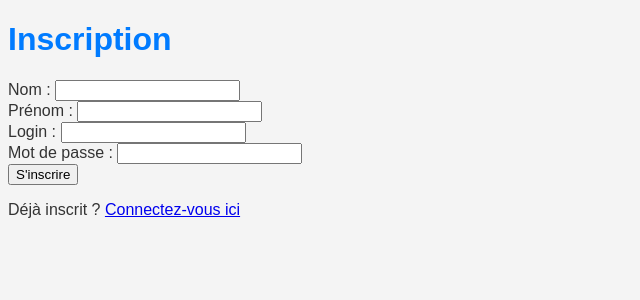
After one commit to oh1oiso/videotheque_front, a Flask app: page /formulaire in a window 1280 px wide. The commit adds this page. Shown: the top 300 px of the page, without its empty margins (0-640 px from the left). Run offline with Flask 2, Linux system fonts and the light colour scheme.

Commit message:
Ajout des pages html

```diff
--- a/app/app.py
+++ b/app/app.py
@@ -1,12 +1,33 @@
-from flask import Flask, render_template
+from flask import Flask, render_template, request, redirect, url_for
 import os
-
 app = Flask(__name__)
 
 @app.route('/')
 def home():
     return render_template('index.html')
 
+@app.route('/formulaire')
+def formulaire():
+    return render_template('form_page.html')
+
+@app.route('/inscription', methods=['POST'])
+def inscription():
+    nom = request.form.get('nom')
+    prenom = request.form.get('prenom')
+    login = request.form.get('login')
+    mot_de_passe = request.form.get('mot_de_passe')
+
+    # Process registration data (add to a database, etc.)
+    # For now, just print the data
+    print(f"Inscription réussie : Nom = {nom}, Prénom = {prenom}, Login = {login}")
+
+    return render_template('inscription_success.html', nom=nom, prenom=prenom)
+
+@app.route('/videotheque')
+def videotheque():
+    return render_template('videotheque.html')
+
 if __name__ == "__main__":
     port = int(os.environ.get('PORT', 5000))
-    app.run(debug=True, host='0.0.0.0', port=port)
+    print(f"Starting the app on port {port}")
+    app.run(debug=True, host='0.0.0.0', port=port, use_reloader=True)
--- /dev/null
+++ b/app/static/css/style.css
@@ -0,0 +1,13 @@
+/* static/css/style.css */
+
+body {
+    font-family: 'Arial', sans-serif;
+    background-color: #f4f4f4;
+    color: #333;
+}
+
+h1 {
+    color: #007bff;
+}
+
+/* Add more styles as needed */
--- /dev/null
+++ b/app/templates/form_page.html
@@ -0,0 +1,29 @@
+<!DOCTYPE html>
+<html lang="en">
+    <head>
+        <meta charset="UTF-8">
+        <meta http-equiv="X-UA-Compatible" content="IE=edge">
+        <meta name="viewport" content="width=device-width, initial-scale=1.0">
+        <title>Inscription</title>
+        <link rel="stylesheet" href="{{ url_for('static', filename='css/style.css') }}">
+    </head>
+<body>
+    <h1>Inscription</h1>
+    <form action="/inscription" method="post">
+        <label for="nom">Nom :</label>
+        <input type="text" id="nom" name="nom" required>
+        <br>
+        <label for="prenom">Prénom :</label>
+        <input type="text" id="prenom" name="prenom" required>
+        <br>
+        <label for="login">Login :</label>
+        <input type="text" id="login" name="login" required>
+        <br>
+        <label for="mot_de_passe">Mot de passe :</label>
+        <input type="password" id="mot_de_passe" name="mot_de_passe" required>
+        <br>
+        <button type="submit">S'inscrire</button>
+    </form>
+    <p>Déjà inscrit ? <a href="/connexion">Connectez-vous ici</a></p>
+</body>
+</html>
--- a/requirements.txt
+++ b/requirements.txt
@@ -1,2 +1,2 @@
-Flask==2.1.1
+Flask==2.0.1
 Werkzeug==2.0.3
```
Also changed, not shown: app/templates/index.html (+16 -6 lines), app/templates/inscription_success.html (added, +17 -0 lines), app/templates/videotheque.html (added, +15 -0 lines), 1 other file.
